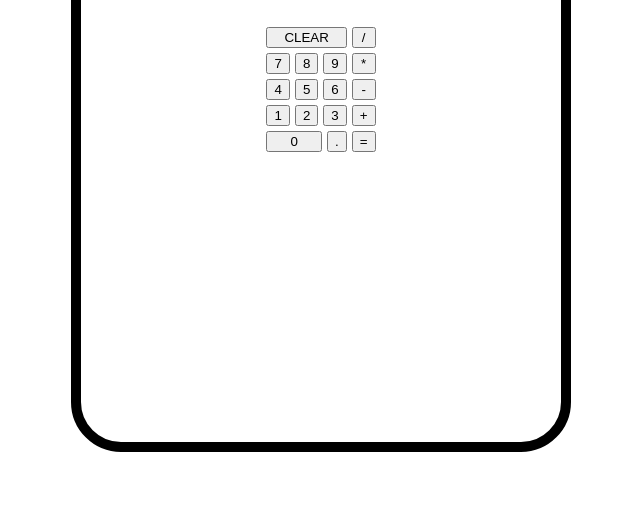
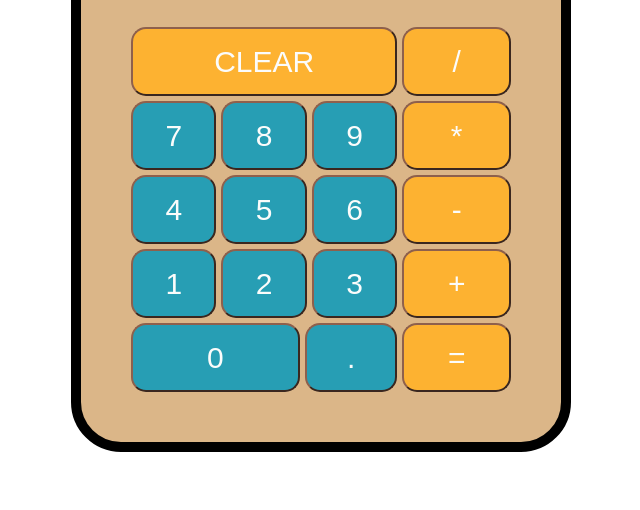
Before and after one commit to ytb664/calculator, a plain HTML site: page index.html in a window 1280 px wide. Shown: the part 306-816 px from the top of the page, without its empty margins (319-959 px from the left). Drawn offline with Linux system fonts and the light colour scheme.

Commit message:
Create base style
for the calculator

```diff
--- a/index.html
+++ b/index.html
@@ -12,7 +12,7 @@
         <div class="display">10</div>
         <div class="button">
             <div class="numbers">
-                <button class="clear">CLEAR</button>
+                <button class="btn clear">CLEAR</button>
                 <div class="row">
                     <button class="btn" id="num-7">7</button>
                     <button class="btn" id="num-8">8</button>
--- a/style.css
+++ b/style.css
@@ -7,6 +7,7 @@ body {
 }
 
 .container {
+    background-color: #dbb688;
     width: 500px;
     height: 700px;
     box-sizing: border-box;
@@ -19,6 +20,7 @@ body {
 }
 
 .display {
+    background-color: #39d2c1;
     font-family: 'ArcadeClassic', sans-serif;
     font-size: 60px;
     height: 125px;
@@ -33,18 +35,56 @@ body {
 .button {
     display: flex;
     justify-content: center;
+    align-items: stretch;
     gap: 5px;
+    flex-grow: 1;
+}
+
+.btn {
+    text-align: center;
+    font-size: 30px;
+    color: #fbfcfb;
+    border-color: #8e604c;
+    border-radius: 15px;
+    display: flex;
+    justify-content: center;
+    align-items: center;
+}
+
+.btn.clear {
+    background-color: #fdb231;
 }
 
 .numbers {
     display: flex;
     flex-direction: column;
+    justify-content: space-between;
     gap: 5px;
+    flex-grow: 2;
 }
 
 .row {
     display: flex;
+    justify-content: space-between;
+    flex-grow: 1;
     gap: 5px;
+}
+
+.row .btn {
+    background-color: #279eb4;
+    color: #fbfcfb;
+}
+
+.row #num-0 {
+    flex-grow: 2;
+}
+
+.row #point {
+    flex-grow: 1;
+}
+
+.button .btn {
+    flex-grow: 1;
 }
 
 #num-0 {
@@ -55,6 +95,13 @@ body {
     width: max-content;
     display: flex;
     flex-direction: column;
+    justify-content: space-between;
     align-items: stretch;
     gap: 5px;
+    flex-grow: 1;
 }
+
+.operator .btn {
+    flex-grow: 1;
+    background-color: #fdb231;
+}
```
